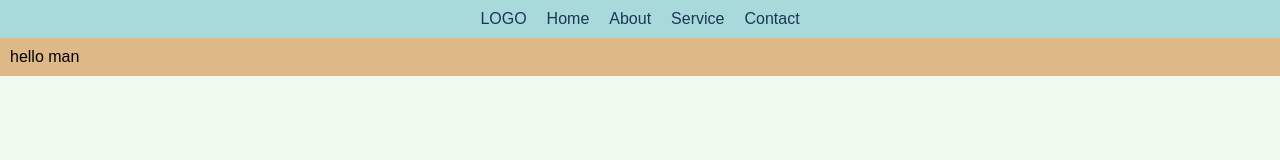
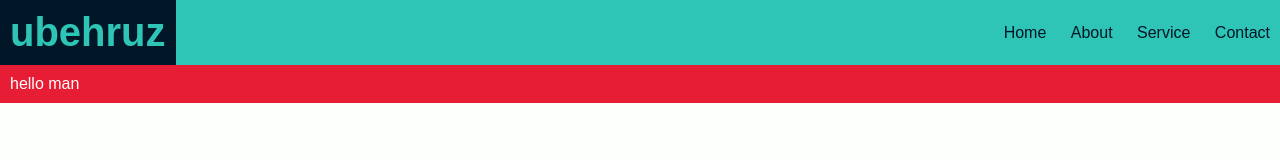
Before and after one commit to behruzusmonov94/sass-lesson, a plain HTML site: page index.html in a window 1280 px wide. Drawn offline with Linux system fonts and the light colour scheme; some packages are replaced by stand-ins of ours.

Commit message:
added app.js

```diff
--- a/index.html
+++ b/index.html
@@ -9,13 +9,31 @@
 <body>
     <header>
         <nav>
-            <a href="#" id="logo">LOGO</a>
+            <a href="#" id="logo"><h1>ubehruz</h1></a>
+                <div>
                 <a href="#">Home</a>
                 <a href="#">About</a>
                 <a href="#">Service</a>
                 <a href="#">Contact</a>
+            </div>
         </nav>
     </header>
     <footer>hello man</footer>
+
+
+
+
+<!-- The core Firebase JS SDK is always required and must be listed first -->
+
+<script src="/__/firebase/7.15.5/firebase-app.js"></script>
+
+<!-- TODO: Add SDKs for Firebase products that you want to use
+     https://firebase.google.com/docs/web/setup#available-libraries -->
+
+<!-- Initialize Firebase -->
+
+<script src="/__/firebase/init.js"></script>
+
+
 </body>
 </html>
--- a/style/_footer.scss
+++ b/style/_footer.scss
@@ -1,4 +1,5 @@
 footer{
-    background-color: burlywood;
+    background-color: $red;
     padding: 10px;
+    color: $text;
 }
--- a/style/_header.scss
+++ b/style/_header.scss
@@ -1,20 +1,28 @@
-
+h1{
+    margin: 0;
+    padding: 0;
+    font-size: 40px;
+}
 header{
     background-color: $light-blue;
 }
-
+#logo{
+    color: $light-blue;
+    background-color: $dark-blue;
+}
 nav{
     display: flex;
     align-items: center;
-    justify-content: center;
+    justify-content: space-between;
     a{
         text-decoration: none;
         color: $dark-blue;
         padding: 10px;
-        &:hover{
-            text-decoration: underline;
-            color: #fff;
-            background-color: #333;
+        transition: $trans;
+        &:active{
+            color: $text;
+            background-color: $dark-blue;
+            border-radius: 20px;
         }
     }
 
--- a/style/_variables.scss
+++ b/style/_variables.scss
@@ -1,6 +1,9 @@
-$back-color: #f1faee;
-$dark-blue: #1d3557;
+$back-color: #fdfffc;
+$dark-blue: #011627;
 $blue: #457b9d;
-$light-blue: #a8dadc;
-$red: #e63946;
-$font: 'montserrat';
+$light-blue: #2ec4b6;
+$red: #e71d36;
+$font: 'product sans';
+$text: #fdfffc;
+
+$trans: all 200ms ease-out;
--- a/style/style.scss
+++ b/style/style.scss
@@ -1,5 +1,4 @@
 @import "./variables";
-@import "./header";
 *{
     font-family: $font, sans-serif;
 }
@@ -9,4 +8,5 @@ body{
     background-color: $back-color;
 
 }
+@import "./header";
 @import "./footer";
```
Also changed, not shown: style/style.css, 1 other file.
